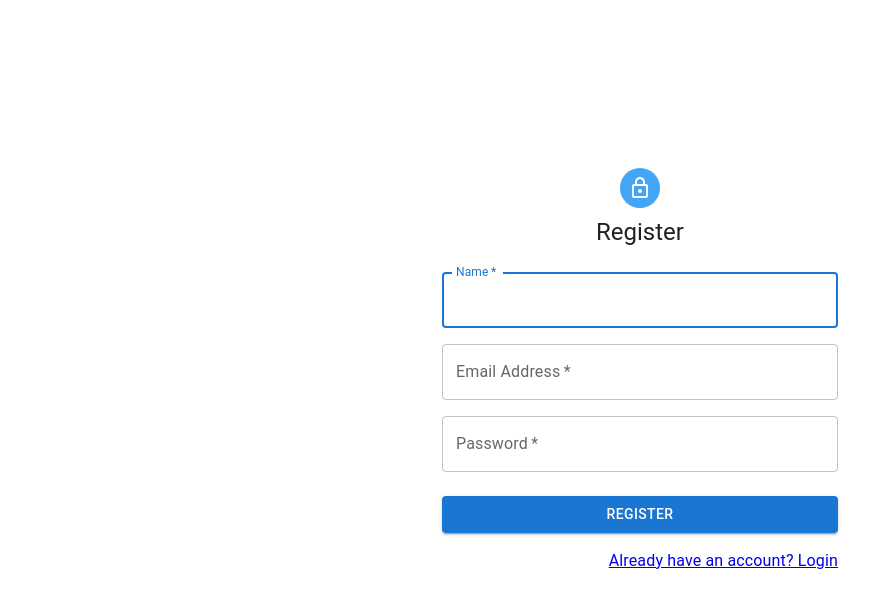
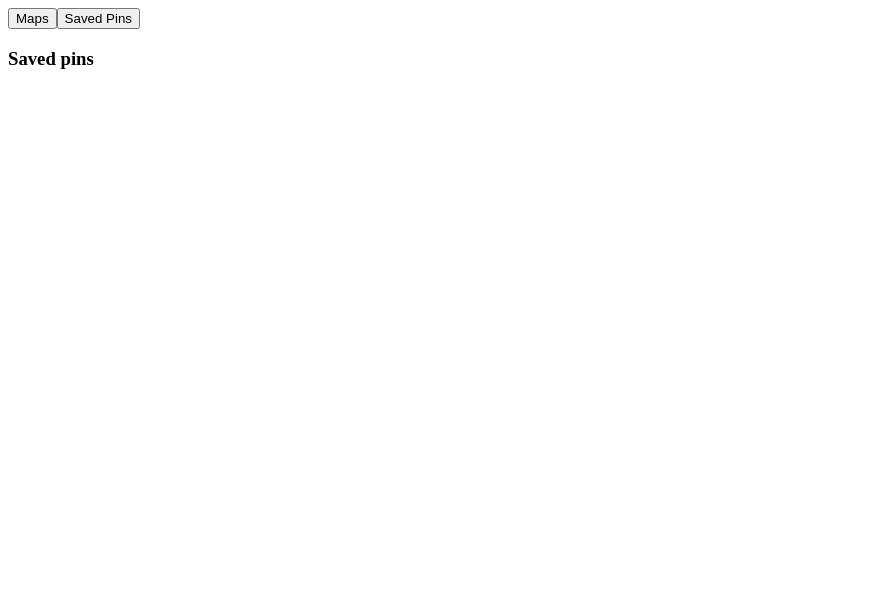
Before and after one commit to mdiazgar/CS411-Project, a React app in the folder src/: page /list in a window 1280 px wide. Shown: the top 608 px of the page, without its empty margins (0-894 px from the left). Built offline with nearby package versions, Linux system fonts and the light colour scheme; the HTML template or start-up script is replaced by a standard one.

Commit message:
saving progress

```diff
--- a/index.html
+++ b/index.html
@@ -36,8 +36,11 @@ limitations under the License.
      </style>
    </head>
    <body>
+    <h2 id="main-title">Travel Map</h2>
      <div id="app"></div>
      <!-- Change this script tag to reference index.tsx instead of app.tsx -->
      <script type="module" src="./src/index.tsx"></script>
+     <script type="module" src="./src/components/app.css"></script>
+
    </body>
  </html>
--- a/src/app.tsx
+++ b/src/app.tsx
@@ -1,20 +1,48 @@
 import React from 'react';
-import { Routes, Route, BrowserRouter } from 'react-router-dom';
+import { Routes, Route, BrowserRouter, useLocation } from 'react-router-dom';
 import HomePage from './components/Home'; // Import Home Component
 import Login from './components/Login'; // Import Login Component
 import Register from './components/Register'; // Import Register Component
+import { Link } from 'react-router-dom';
+import List from "./components/List";
 
 
+function MainContent() {
+    const location = useLocation();
+    const showButtons = location.pathname === '/home' || location.pathname === '/list';
+
+    return (
+        <div>
+            {/* Conditionally render buttons based on the route */}
+
+            {showButtons && (
+                <div className="button-container">
+                    <Link to="/home">
+                        <button>Maps</button>
+                    </Link>
+                    <Link to="/list">
+                        <button>Saved Pins</button>
+                    </Link>
+                </div>
+            )}
+
+            <Routes>
+                <Route path="/home" element={<HomePage />} />
+                <Route path="/login" element={<Login />} />
+                <Route path="/register" element={<Register />} />
+                <Route path="/list" element={<List />} />
+                <Route path="*" element={<Login />} />
+            </Routes>
+        </div>
+    );
+}
+
 function App() {
-  return (
-      <BrowserRouter>
-          <Routes>
-              <Route path="/home" element={<HomePage />} />
-              <Route path="/login" element={<Login />} />
-              <Route path="*" element={<Register />} />
-          </Routes>
-      </BrowserRouter>
-  );
+    return (
+        <BrowserRouter>
+            <MainContent />
+        </BrowserRouter>
+    );
 }
 
 export default App;
--- /dev/null
+++ b/src/components/app.css
@@ -0,0 +1,6 @@
+#main-title {
+    padding: 0;
+    display: flex;
+    justify-content: center;
+    text-align: center;
+}
--- /dev/null
+++ b/src/components/list.tsx
@@ -0,0 +1,16 @@
+import React from "react"
+
+const List = () => {
+
+
+    return (
+        <div>
+            <>
+            <h3>Saved pins</h3>
+            </>
+
+        </div>
+    );
+};
+
+  export default List;
```
